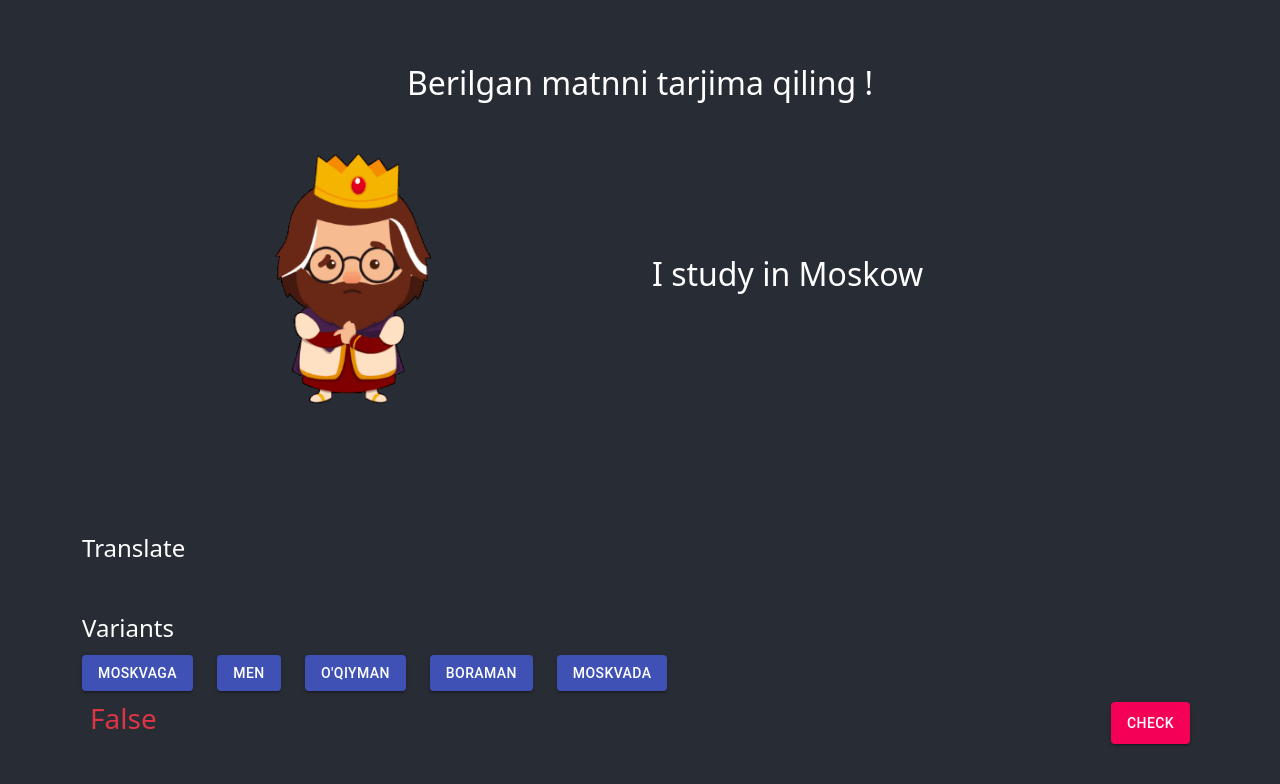
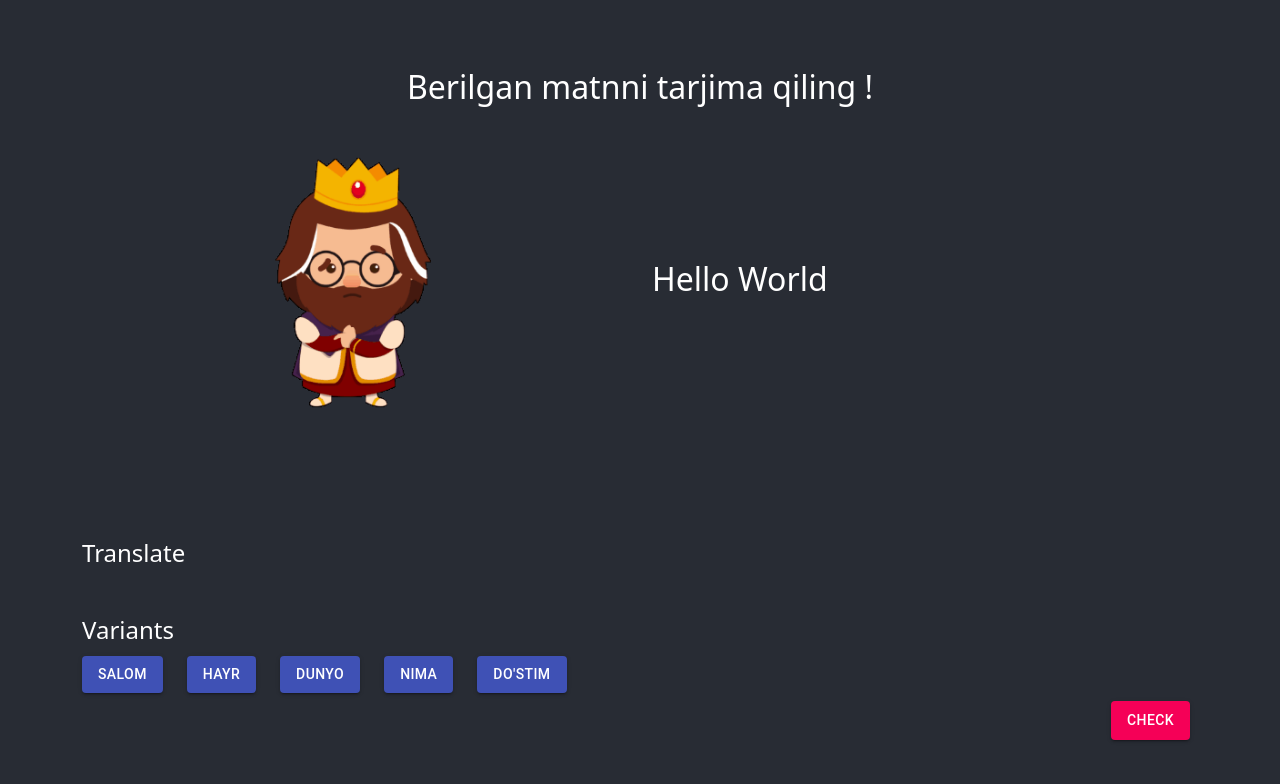
Before and after one commit to Odilboyev/duolingo-react, a React (Create React App) app: page / in a window 1280 px wide. Shown: the top 784 px of the page. Built offline with nearby package versions, Linux system fonts and the light colour scheme.

Commit message:
finished main part of project

```diff
--- a/package.json
+++ b/package.json
@@ -11,7 +11,11 @@
     "react": "^17.0.2",
     "react-dom": "^17.0.2",
     "react-icons": "^4.2.0",
+    "react-redux": "^7.2.5",
     "react-scripts": "4.0.3",
+    "redux": "^4.1.1",
+    "redux-devtools-extension": "^2.13.9",
+    "redux-thunk": "^2.3.0",
     "styled-components": "^5.3.1",
     "web-vitals": "^1.1.2"
   },
--- a/src/Containers/Main/MainWrapper.js
+++ b/src/Containers/Main/MainWrapper.js
@@ -6,10 +6,10 @@ const MainWr = styled.div`
     align-items: center;
   }
   .animate {
-    margin: 20px auto !important;
+    margin: auto !important;
   }
   .buttons {
-    min-height: 10vh;
+    min-height: 5vh;
   }
 `;
 export default MainWr;
--- a/src/Containers/Main/index.js
+++ b/src/Containers/Main/index.js
@@ -1,48 +1,56 @@
 import React, { useState } from "react";
 import Button from "@material-ui/core/Button";
 import MainWr from "./MainWrapper";
+import { State } from "./state";
+import { FiCheckCircle } from "react-icons/fi";
 const Main = () => {
-  const [setBtn, setSetBtn] = useState([
-    { text: "Moskvaga" },
-    { text: "Men" },
-    { text: "o'qiyman" },
-    { text: "boraman" },
-    { text: "Moskvada" },
-  ]);
-  const [getBtn, setGetBtn] = useState([]);
-  const [word, setWord] = useState("Men Moskvada o'qiyman");
-  const [boolean, setBoolean] = useState("");
+  const [level, setLevel] = useState(0);
+  const [data, setData] = useState(State.variants[level]);
+  const [trueAnswer, setTrueAnswer] = useState(State.trueAnswers[level]);
+  const [question, setQuestion] = useState(State.questions[level]);
+  const [answer, setAnswer] = useState([]);
+  const [boolean, setBoolean] = useState(false);
+  const [display, SetDisplay] = useState("invisible");
 
   const moveBtn = (index) => {
-    let btns = [...setBtn];
-    let getBtns = [...getBtn, setBtn[index]];
+    let questions = [...data];
+    let answers = [...answer, questions[index]];
+    setAnswer(answers);
 
-    setGetBtn(getBtns);
-
-    btns.splice(index, 1);
-    setSetBtn(btns);
+    questions.splice(index, 1);
+    setData(questions);
   };
 
-  console.log(getBtn);
+  const moveBtn2 = (index) => {
+    let javoblar = [...answer];
+    let savollar = [...data, javoblar[index]];
+    setData(savollar);
 
-  const moveBtn2 = (index) => {
-    let buttons = [...getBtn];
-    let setBtns = [...setBtn, getBtn[index]];
-
-    setSetBtn(setBtns);
-
-    buttons.splice(index, 1);
-    setGetBtn(buttons);
+    javoblar.splice(index, 1);
+    setAnswer(javoblar);
   };
-
+  let checkIt = "";
   // check
   const check = () => {
-    let fultext = getBtn.map((item) => item.text).join(" ");
-    console.log(fultext);
-    console.log(word);
-    fultext === word ? setBoolean("true") : setBoolean("false");
+    let fulltext = answer.map((item) => item.text).join(" ");
+    SetDisplay("visible");
+    if (fulltext === trueAnswer) {
+      setLevel(level + 1);
+      setData(State.variants[level + 1]);
+      console.log(data);
+      setQuestion(State.questions[level + 1]);
+      setAnswer([]);
+      setTrueAnswer(State.trueAnswers[level + 1]);
+      setBoolean(!boolean);
+    } else {
+      setBoolean(false);
+    }
   };
   // check
+
+  // switch to next question
+  const toNext = () => {};
+
   return (
     <MainWr className="container">
       <h2 className="text-center my-3">Berilgan matnni tarjima qiling !</h2>
@@ -56,7 +64,7 @@ const Main = () => {
           <div className="default-text">
             <div className="d-flex">
               <div className="icon"></div>
-              <h2>I study in Moskow</h2>
+              <h2>{question}</h2>
             </div>
           </div>
         </div>
@@ -64,7 +72,7 @@ const Main = () => {
       {/* translate */}
       <div className="buttons pt-5 mt-5">
         <h4>Translate</h4>
-        {getBtn?.map((v, i) => (
+        {answer?.map((v, i) => (
           <Button
             key={i}
             variant="contained"
@@ -80,7 +88,7 @@ const Main = () => {
 
       <div className="buttons mt-5">
         <h4>Variants</h4>
-        {setBtn?.map((v, i) => (
+        {data?.map((v, i) => (
           <Button
             key={i}
             variant="contained"
@@ -94,12 +102,8 @@ const Main = () => {
       </div>
 
       <div className="check d-flex justify-content-between p-2">
-        <div className="icon">
-          {boolean === "true" ? (
-            <h3 className="text-success">True</h3>
-          ) : (
-            <h3 className="text-danger">False</h3>
-          )}
+        <div className={`icon ${display}`}>
+          {boolean ? "True answer" : "Wrong answer"}
         </div>
         <Button variant="contained" onClick={() => check()} color="secondary">
           Check
--- /dev/null
+++ b/src/Containers/Main/state.js
@@ -0,0 +1,35 @@
+export const State = {
+  variants: [
+    [
+      { text: "Salom" },
+      { text: "Hayr" },
+      { text: "Dunyo" },
+      { text: "Nima" },
+      { text: "Do'stim" },
+    ],
+    [
+      { text: "shahar" },
+      { text: "Toshkent" },
+      { text: "mashhur" },
+      { text: "chiroyli" },
+      { text: "poytaxt" },
+    ],
+    [
+      { text: "Moskvaga" },
+      { text: "Men" },
+      { text: "o'qiyman" },
+      { text: "boraman" },
+      { text: "Moskvada" },
+    ],
+  ],
+  trueAnswers: [
+    "Salom Dunyo",
+    "Toshkent chiroyli shahar",
+    "Men Moskvada o'qiyman",
+  ],
+  questions: [
+    "Hello World",
+    "Tashkent is a beautiful city",
+    "I study in Moskow",
+  ],
+};
```
Also changed, not shown: 2 other files (tests, documents, lock files or other folders).
